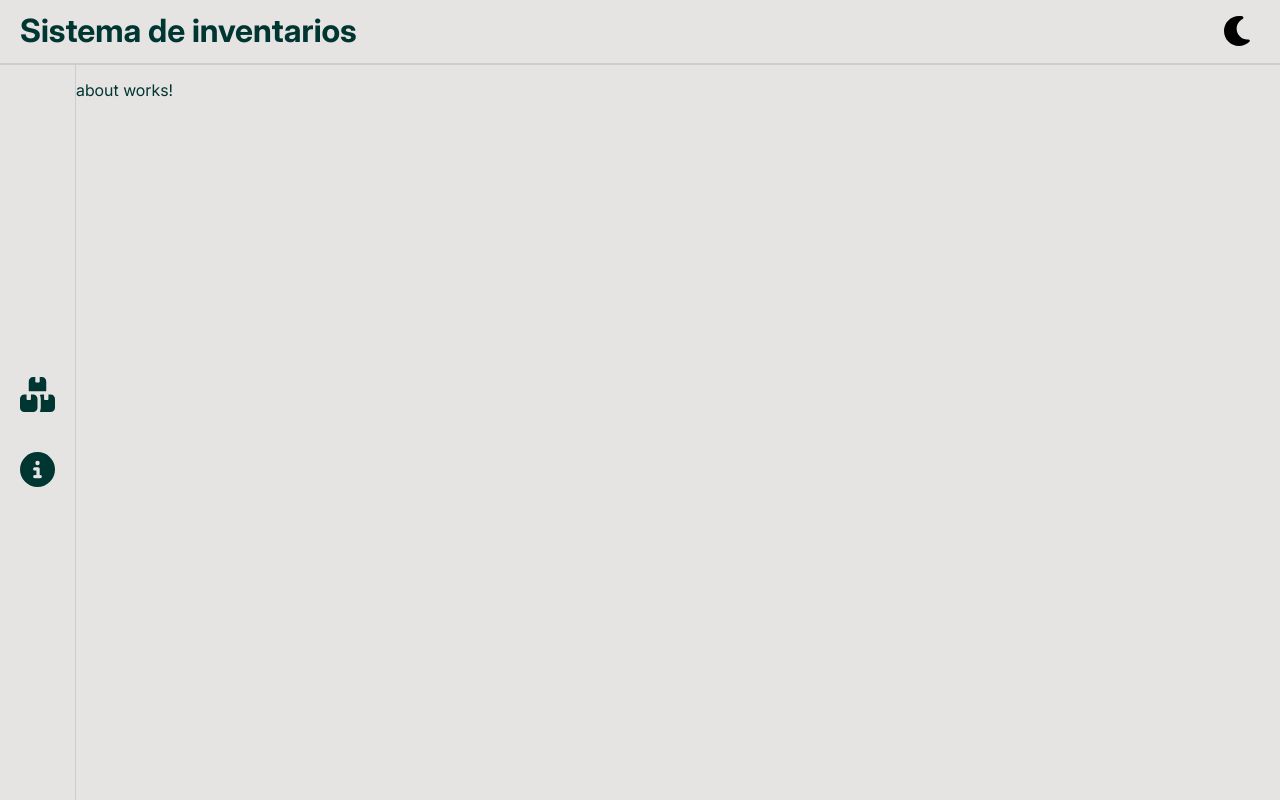
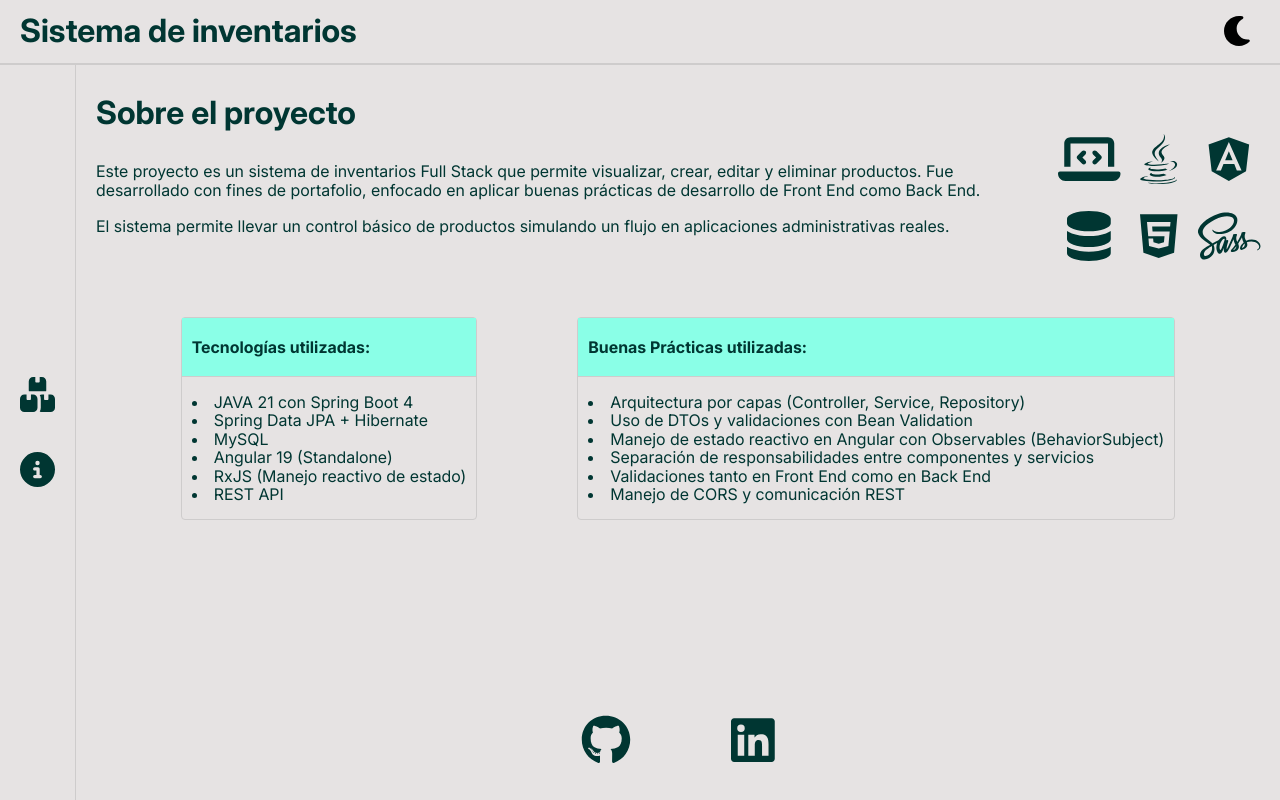
Before and after one commit to Aldordzvn/sistemaInventarios_front, an Angular app: page /acerca in a window 1280 px wide. Built offline with nearby package versions, Linux system fonts and the light colour scheme.

Commit message:
Se añade la vista de about

```diff
--- a/package.json
+++ b/package.json
@@ -19,6 +19,7 @@
     "@angular/platform-browser-dynamic": "^19.1.0",
     "@angular/router": "^19.1.0",
     "@fortawesome/angular-fontawesome": "^1.0.0",
+    "@fortawesome/free-brands-svg-icons": "^7.1.0",
     "@fortawesome/free-solid-svg-icons": "^7.1.0",
     "normalize.css": "^8.0.1",
     "rxjs": "~7.8.0",
--- a/src/app/about/about.component.html
+++ b/src/app/about/about.component.html
@@ -1 +1,55 @@
-<p>about works!</p>
+<main>
+    <article>
+        <h1>Sobre el proyecto</h1>
+        <div class="text__container">
+            <p>
+                Este proyecto es un sistema de inventarios Full Stack que permite visualizar, crear, editar y
+                eliminar productos. Fue desarrollado con fines de portafolio, enfocado en aplicar buenas prácticas
+                de desarrollo de Front End como Back End.
+                <br><br>
+                El sistema permite llevar un control básico de productos simulando un flujo en aplicaciones
+                administrativas reales.
+            </p>
+            <div class="icons__container">
+                <fa-icon class="icon laptop" [icon]="laptopCode"></fa-icon>
+                <fa-icon class="icon java" [icon]="javaIcon"></fa-icon>
+                <fa-icon class="icon angular" [icon]="angularIcon"></fa-icon>
+                <fa-icon class="icon database" [icon]="dataBaseIcon"></fa-icon>
+                <fa-icon class="icon html" [icon]="htmlIcon"></fa-icon>
+                <fa-icon class="icon css" [icon]="sassIcon"></fa-icon>
+            </div>
+        </div>
+        <div class="banners__container">
+            <div class="tecnologias__container">
+                <div class="tec--head">
+                    <p>Tecnologías utilizadas:</p>
+                </div>
+                <ul>
+                    <li>JAVA 21 con Spring Boot 4</li>
+                    <li>Spring Data JPA + Hibernate</li>
+                    <li>MySQL</li>
+                    <li>Angular 19 (Standalone)</li>
+                    <li>RxJS (Manejo reactivo de estado)</li>
+                    <li>REST API</li>
+                </ul>
+            </div>
+            <div class="practicas__container">
+                <div class="prac--head">
+                    <p>Buenas Prácticas utilizadas:</p>
+                </div>
+                <ul>
+                    <li>Arquitectura por capas (Controller, Service, Repository)</li>
+                    <li>Uso de DTOs y validaciones con Bean Validation</li>
+                    <li>Manejo de estado reactivo en Angular con Observables (BehaviorSubject)</li>
+                    <li>Separación de responsabilidades entre componentes y servicios</li>
+                    <li>Validaciones tanto en Front End como en Back End</li>
+                    <li>Manejo de CORS y comunicación REST</li>
+                </ul>
+            </div>
+        </div>
+        <div class="socials__container">
+            <a href="#"><fa-icon class="icon" [icon]="gitHubIcon"></fa-icon></a>
+            <a href="#"><fa-icon class="icon" [icon]="linkedInIcon"></fa-icon></a>
+        </div>
+    </article>
+</main>
--- a/src/app/about/about.component.scss
+++ b/src/app/about/about.component.scss
@@ -1,3 +1,103 @@
 :host{
     width: 100%;
 }
+
+main{
+    display: flex;
+    flex-direction: column;
+    // padding: 3rem 2rem;
+    height: 100%;
+    // padding: 3rem 2rem;
+}
+
+h1{
+    margin: 0;
+}
+
+article{
+    display: flex;
+    flex-direction: column;
+    height: 100%;
+    padding: 3rem 2rem;
+}
+
+.text__container{
+    display: flex;
+    align-items: center;
+    gap: 5rem;
+    .icons__container{
+        display: grid;
+        font-size: 3rem;
+        grid-template-columns: repeat(3, 1fr);
+        row-gap: 2rem;
+        column-gap: 2rem;
+        text-align: center;
+
+        .icon{
+            font-size: 5rem;
+            color: var(--textColor);
+        }
+    }
+}
+
+.banners__container{
+    display: flex;
+    justify-content: center;
+    align-items: center;
+    gap: 10rem;
+    margin-top: 5rem;
+}
+
+.tecnologias__container{
+    border-radius: 4px;
+    border: 1px solid var(--greyBorder);
+
+}
+
+.tec--head{
+    background-color: var(--primary);
+    border-bottom: 1px solid var(--greyBorder);
+    padding: 2rem 1rem;
+    p{
+        margin: 0;
+        font-weight: bold;
+    }
+}
+
+ul{
+    padding: 0 1rem 0 1rem;
+    list-style-position: inside;
+}
+
+.practicas__container{
+    display: flex;
+    flex-direction: column;
+    border-radius: 4px;
+    border: 1px solid var(--greyBorder);
+
+}
+
+.prac--head{
+    background-color: var(--primary);
+    padding: 2rem 1rem;
+    border-bottom: 1px solid var(--greyBorder);
+    p{
+        margin: 0;
+        font-weight: bold;
+    }
+}
+
+.socials__container{
+    display: flex;
+    justify-content: center;
+    align-items: center;
+    margin-top: auto;
+    gap: 10rem;
+    a{
+        color: var(--textColor);
+    }
+
+    .icon{
+        font-size: 5rem;
+    }
+}
--- a/src/app/about/about.component.ts
+++ b/src/app/about/about.component.ts
@@ -1,11 +1,24 @@
 import { Component } from '@angular/core';
+import { FontAwesomeModule } from '@fortawesome/angular-fontawesome';
+import {  faLaptopCode, faDatabase } from '@fortawesome/free-solid-svg-icons';
+import { faGithub, faLinkedin, faAngular, faJava, faSass, faHtml5 } from '@fortawesome/free-brands-svg-icons';
+
 
 @Component({
   selector: 'app-about',
-  imports: [],
+  imports: [FontAwesomeModule],
   templateUrl: './about.component.html',
   styleUrl: './about.component.scss'
 })
 export class AboutComponent {
+  gitHubIcon = faGithub;
+  linkedInIcon = faLinkedin;
+  laptopCode = faLaptopCode;
+  dataBaseIcon = faDatabase;
+  angularIcon = faAngular;
+  javaIcon = faJava;
+  sassIcon = faSass;
+  htmlIcon = faHtml5;
+
 
 }
```
Also changed, not shown: 1 other file (tests, documents, lock files or other folders).
